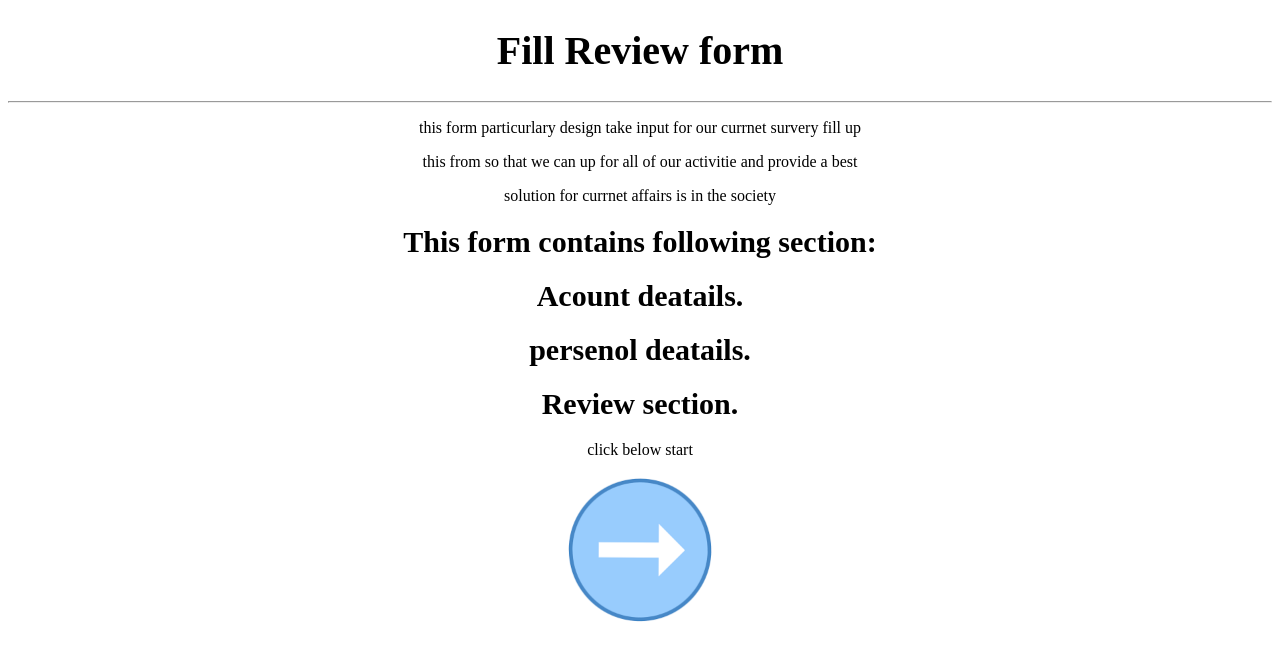
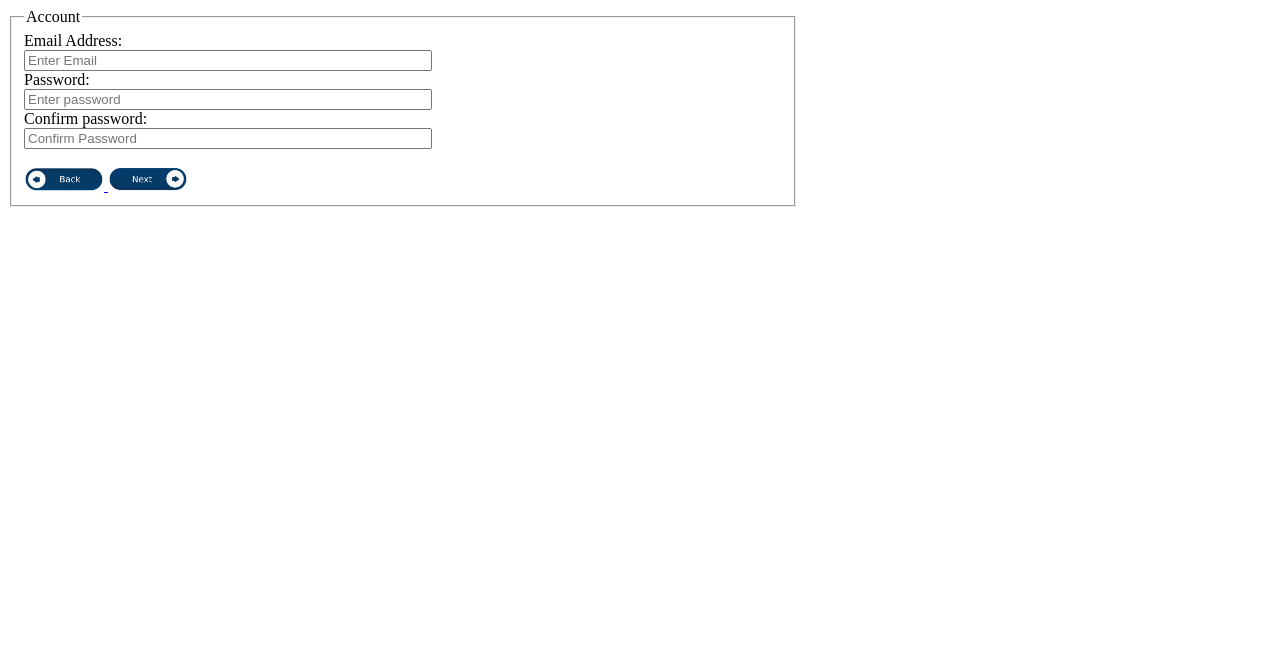
Before and after one commit to Abuzarweb7/index, a plain HTML site: page index.html in a window 1280 px wide. Drawn offline with Linux system fonts and the light colour scheme.

Commit message:
Account added

```diff
--- a/index.html
+++ b/index.html
@@ -1,55 +1,43 @@
 <!DOCTYPE html>
 <html lang="en">
-  <head>
-    <meta charset="UTF-8" />
-    <meta name="viewport" content="width=device-width, initial-scale=1.0" />
+<head>
+    <meta charset="UTF-8">
+    <meta name="viewport" content="width=device-width, initial-scale=1.0">
     <title>Document</title>
+    <link rel="stylesheet" href="style.css">
 
-    <style>
-        body{
-    text-align: center;
-}
-h1{
-    font-size: 40px;
-}
-.home-content h1{
-    font-size: 30px;
-}
-img{
-    width: 150px;
-}
-    </style>
-  </head>
-  <body>
-    <h1>Fill Review form</h1>
-    <hr />
-    <p>
-      this form particurlary design take input for our currnet survery fill up
-      <p></p>this from so that we can up for all of our activitie and provide a best</p>
-     <p> solution for currnet affairs is in the society</p>
-     <div class="home-content">
-        <h1>
-            This form contains following  section:
-        </h1>
-        <h1>
-            Acount deatails.
-        </h1>
-        <h1>
-            persenol deatails.
-        </h1>
-        <h1>
-            Review section.
-        </h1>
+
+</head>
+<body>
+    <fieldset>
+        <legend>
+            Account
+        </legend>
+        <label for="#">Email Address:</label>
+        <br>
+        <input type="text" placeholder="Enter Email">
+        <br>
+        <label for="#">Password:</label>
+        <br>
+        <input type="password" placeholder="Enter password">
+        <br>
+        <label for="#">Confirm password:</label>
+        <br>
+        <input type="password" placeholder="Confirm Password">
+        <br>
+        <br>
+        <a href="index .html">
+            <img src="back.png" alt="">
+        </a>
+
+        <a href ="/persenoal.html">
+
+            <img src="next.png" alt="">
+        </a>
 
 
 
-    <p>click below start</p>
-    <a href="acount.html">
-        <img src="index (2).png" alt="">
-    </a>
-</div>
-  </body>
+
+    </fieldset>
+</body>
 </html>
-
-  </body>
-</html>
--- a/style.css
+++ b/style.css
@@ -1,12 +1,10 @@
-body{
-    text-align: center;
+a img{
+    width: 80px;
+
 }
-h1{
-    font-size: 40px;
+input{
+    width:400px ;
 }
-.home-content h1{
-    font-size: 30px;
+fieldset{
+    width: 60%;
 }
-img{
-    width: 150px;
-}
```
Also changed, not shown: back.png (added), index (2).png (deleted), next.png (added).
